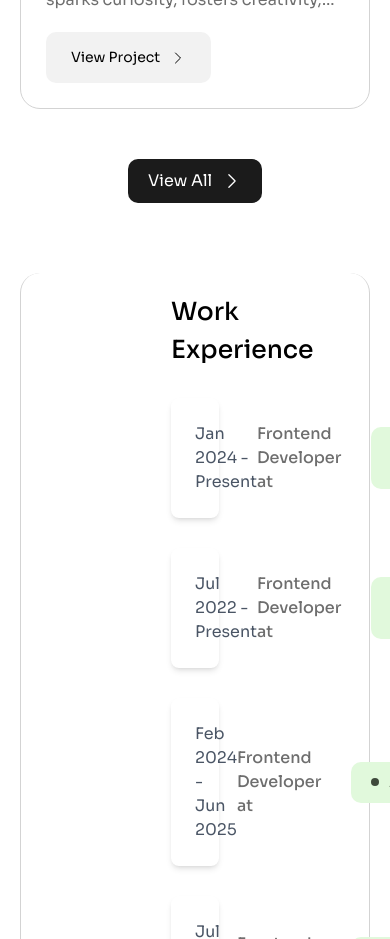
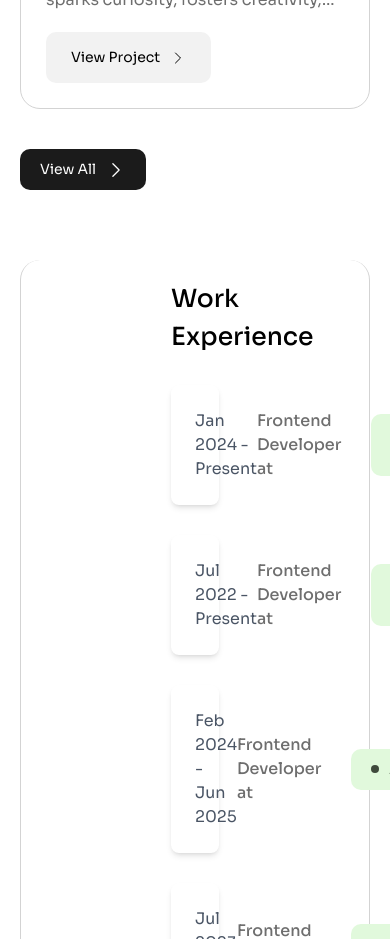
Before and after one commit to Folayimi/Ridwan-Portfolio, a Next.js app: page / in a window 390 px wide. Shown: the part 4620-5559 px from the top of the page. Built offline with nearby package versions, Linux system fonts and the light colour scheme.

Commit message:
made some changes

```diff
--- a/src/components/Projects.jsx
+++ b/src/components/Projects.jsx
@@ -139,9 +139,9 @@ const Projects = () => {
             );
           })}
         </div>
-        <div className="flexmm w-full">
+        <div className="flex items-center justify-start md:justify-center w-full">
           <button
-            className="group text-center flexmm gap-[10px] mt-[20px] cursor-pointer rounded-[10px] bg-[#1B1B1B] text-white px-[20px] py-[10px]"
+            className="group text-center text-[14px] md:text-[16px] flexmm gap-[10px] mt-[10px] md:mt-[20px] cursor-pointer rounded-[10px] bg-[#1B1B1B] text-white px-[20px] py-[10px]"
             onClick={() => setSeeMore(!seeMore)}
           >
             {seeMore ? "View Less" : "View All"}
```
